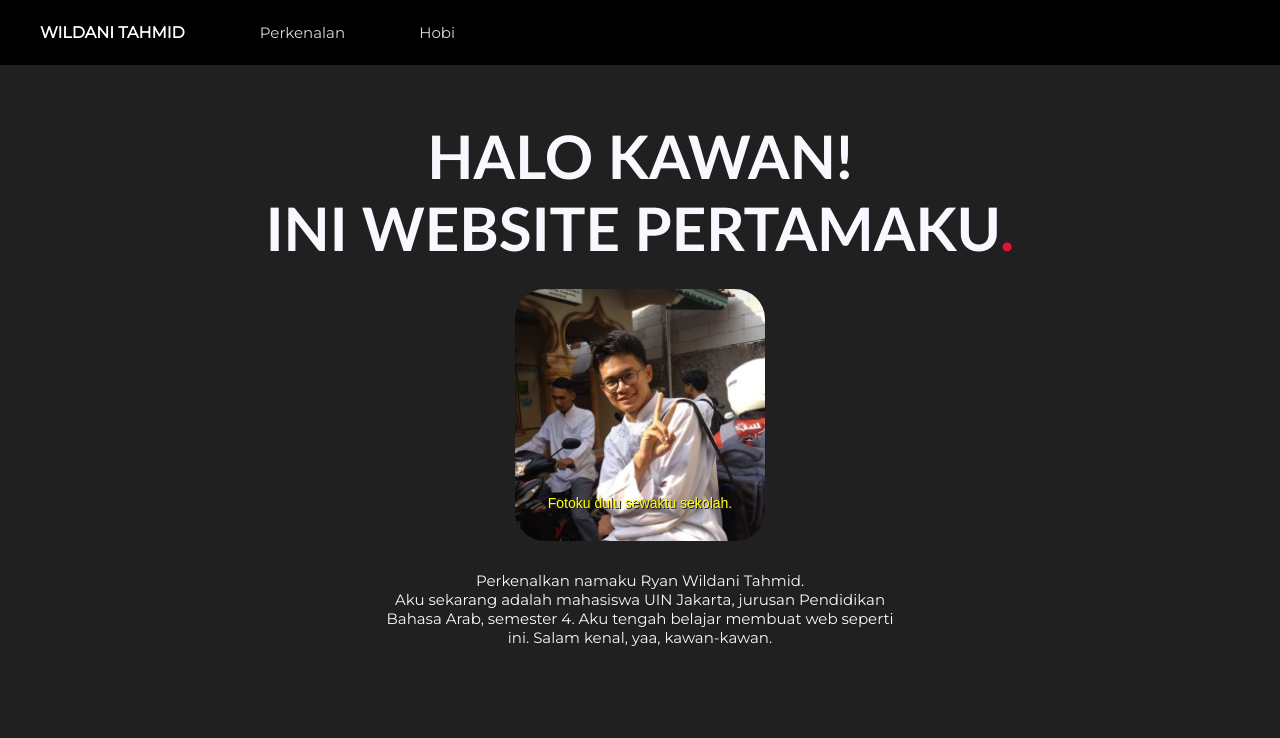
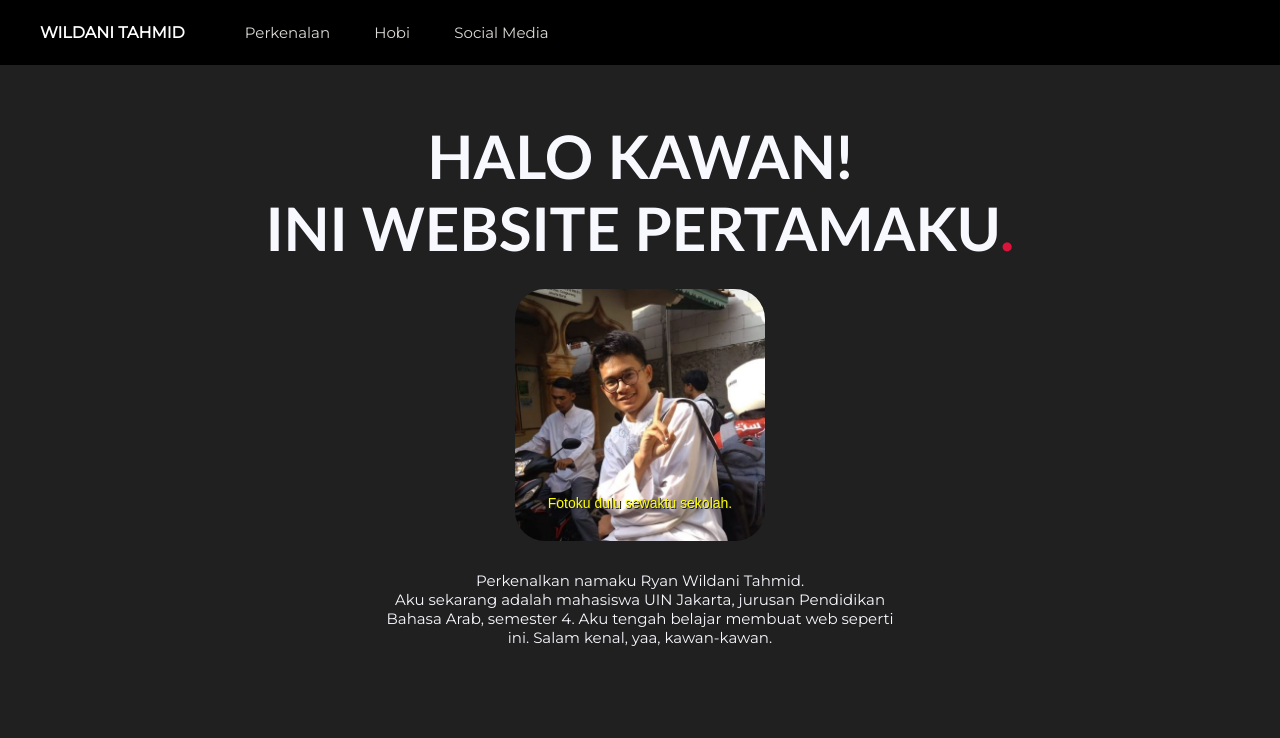
Before and after one commit to ryxxnw/ryxxnw.github.io, a plain HTML site: page index.html in a window 1280 px wide. Shown: the top 738 px of the page. Drawn offline with Linux system fonts and the light colour scheme.

Commit message:
terakhir ini

```diff
--- a/index.html
+++ b/index.html
@@ -24,6 +24,7 @@
             <ul>
                 <li><a href="#bagian1">Perkenalan</a></li>
                 <li><a href="#bagian2">Hobi</a></li>
+                <li><a href="#bagian3">Social Media</a></li>
             </ul>
         </div>
     </header>
@@ -67,7 +68,7 @@
                 </div>
             </div>
         </div>
-        <div class="bawah">
+        <div class="bawah" id="bagian3">
             <div class="container-bawah">
                 <h1>MY SOCIAL MEDIA</h1>
                 <div class="btn-wrapper">
--- a/style.css
+++ b/style.css
@@ -37,7 +37,7 @@ header {
 /* koreksi */
 .list-header li {
     line-height: 65px;
-    margin: 0 20px;
+    margin: 0 5px;
     font-size: 15px;
     cursor: pointer;
     display: inline;
```
